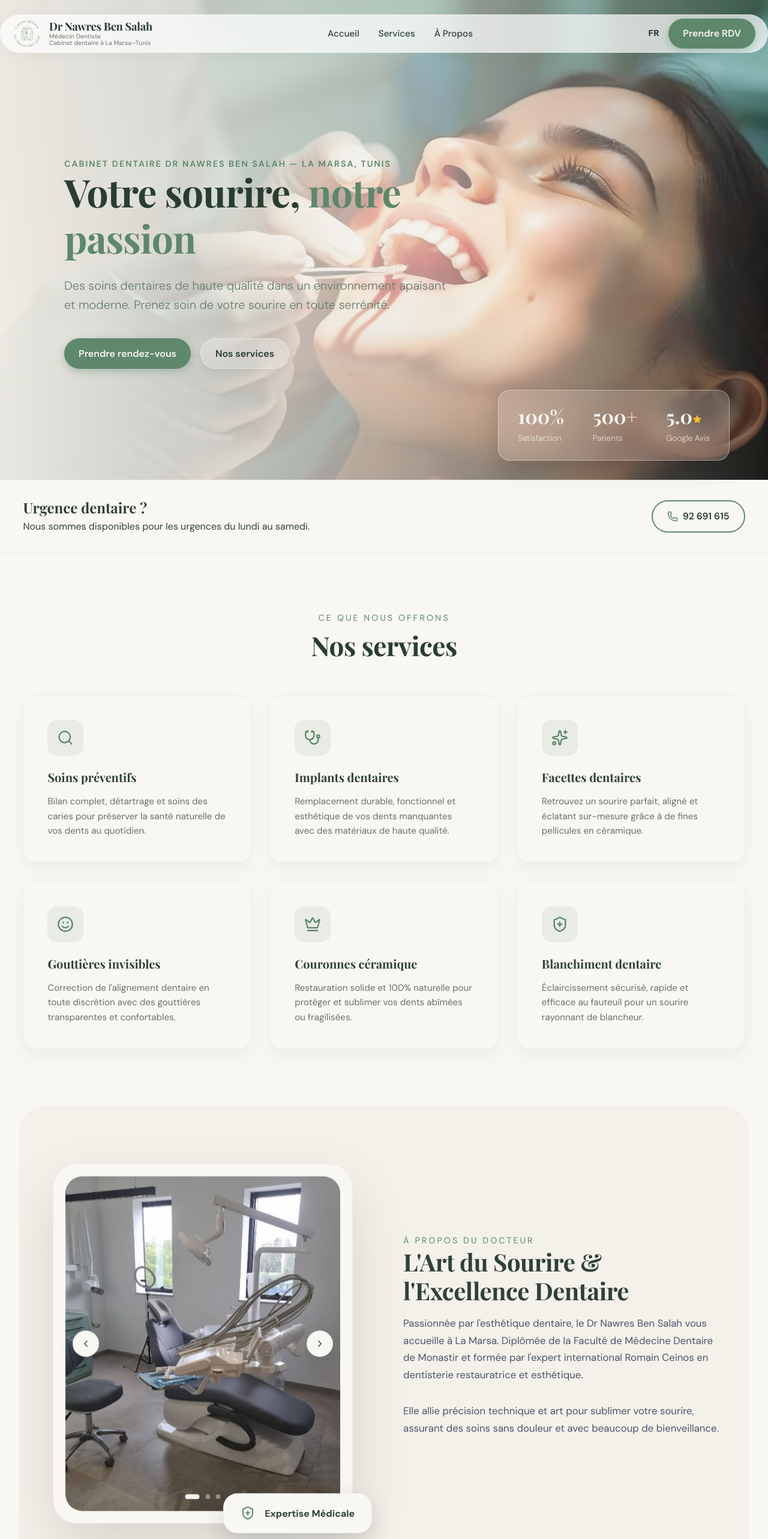
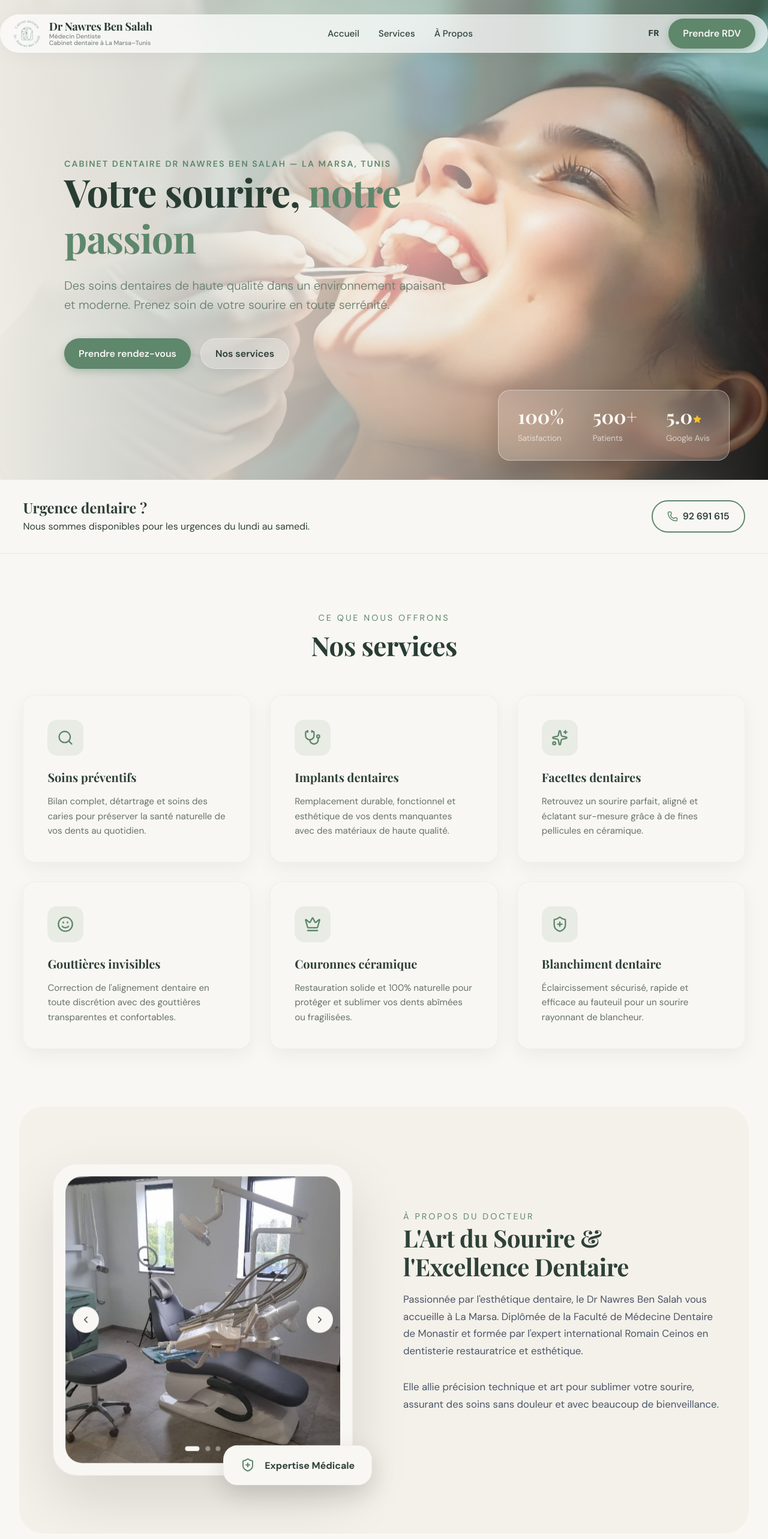
Before and after one commit to Escgot/nbs-dental, a React (Vite) app: page / in a window 1280 px wide. Shown: the top 2566 px of the page at 60% size. Built offline with nearby package versions, Linux system fonts and the light colour scheme.

Commit message:
Decrease about us image frame height

```diff
--- a/src/index.css
+++ b/src/index.css
@@ -543,7 +543,7 @@ a {
   box-shadow: 0 40px 100px rgba(0, 0, 0, 0.12);
   border: 1px solid rgba(0, 0, 0, 0.04);
   overflow: hidden;
-  height: 600px;
+  height: 520px;
   animation: float-slow 6s ease-in-out infinite;
   display: flex !important;
   /* Ensure content is visible */
```
